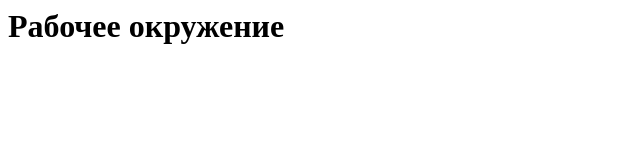
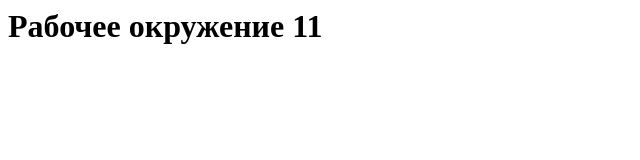
Before and after one commit to dustyo-O/netology-workspace-ajs17, a website: page src/index.html in a window 1280 px wide. Shown: the full height of the page, 0-640 px from the left. Drawn offline with Linux system fonts and the light colour scheme.

Commit message:
browser-sync

```diff
--- a/package.json
+++ b/package.json
@@ -4,7 +4,7 @@
   "description": "",
   "main": "index.js",
   "scripts": {
-    "start": "http-server ./src",
+    "start": "browser-sync start --server --files \"src/*.*\" --ss \"./src\"",
     "test": "echo \"Error: no test specified\" && exit 1"
   },
   "keywords": [],
@@ -12,6 +12,6 @@
   "license": "ISC",
   "dependencies": {},
   "devDependencies": {
-    "http-server": "^0.12.3"
+    "browser-sync": "^2.26.14"
   }
 }
--- a/src/index.html
+++ b/src/index.html
@@ -3,6 +3,6 @@
 
 </head>
 <body>
-  <h1>Рабочее окружение</h1>
+  <h1>Рабочее окружение 11</h1>
 </body>
 </html>
```
Also changed, not shown: 1 other file.
